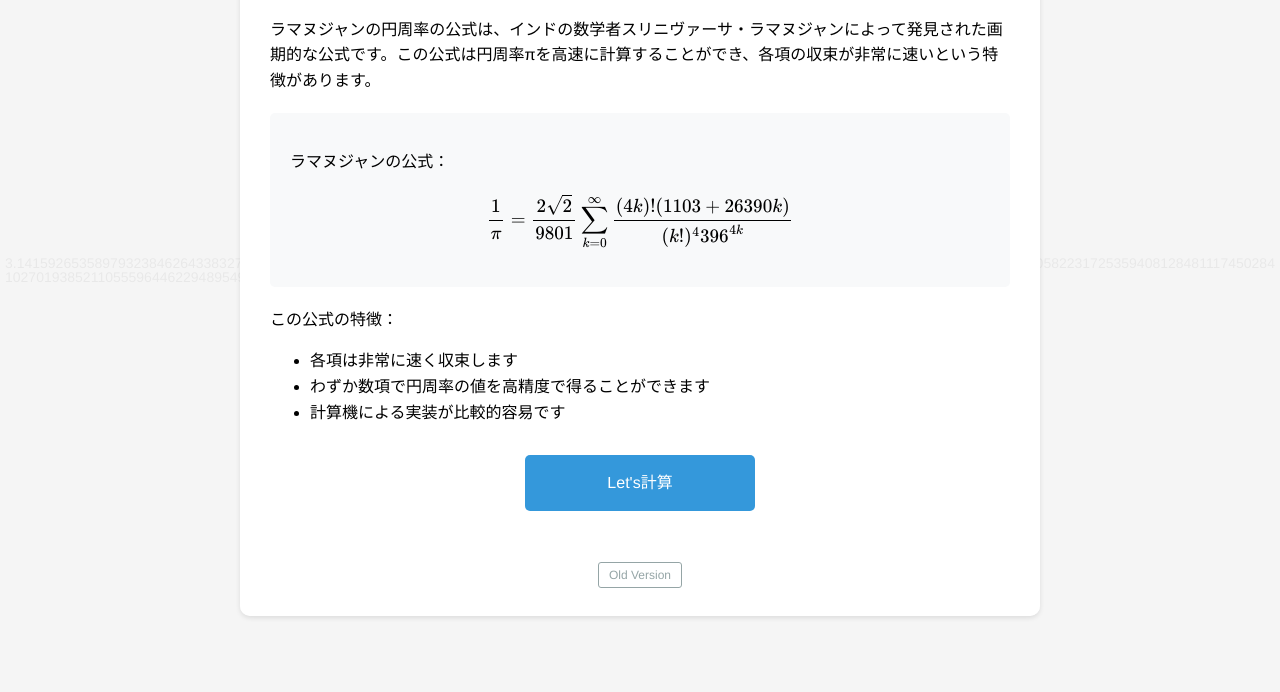
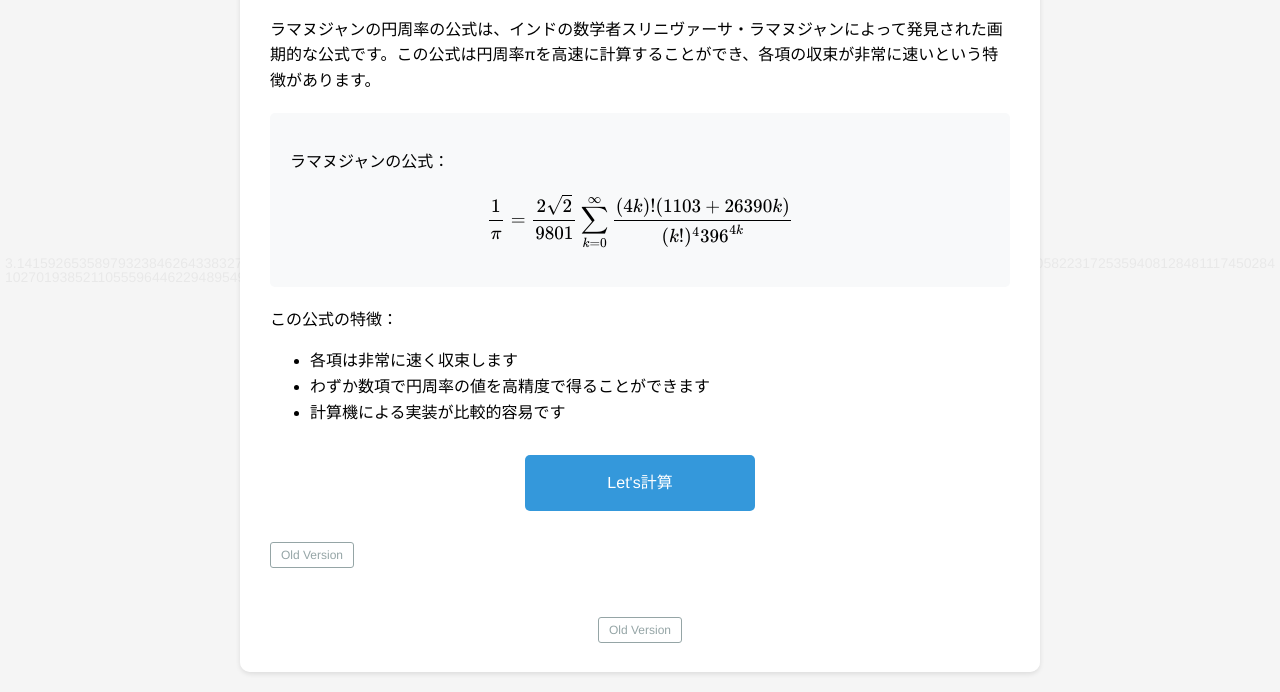
Before and after one commit to takukkwt/pical, a plain HTML site: page index.html in a window 1280 px wide. Shown: the part 136-828 px from the top of the page. Before the commit the page ends 800 px from the top, so only its background shows below. Drawn offline with nearby package versions, Linux system fonts and the light colour scheme.

Commit message:
Update index.html

```diff
--- a/index.html
+++ b/index.html
@@ -129,6 +129,9 @@
         </ul>
 
         <a href="testpi.html" class="btn-calculate">Let's計算</a>
+        <div class="無駄にかっこいいバージョン">
+            <a href="testestespi.html" class="btn-old">Old Version</a>
+        </div>
 
         <div class="old-version">
             <a href="pi.html" class="btn-old">Old Version</a>
```
